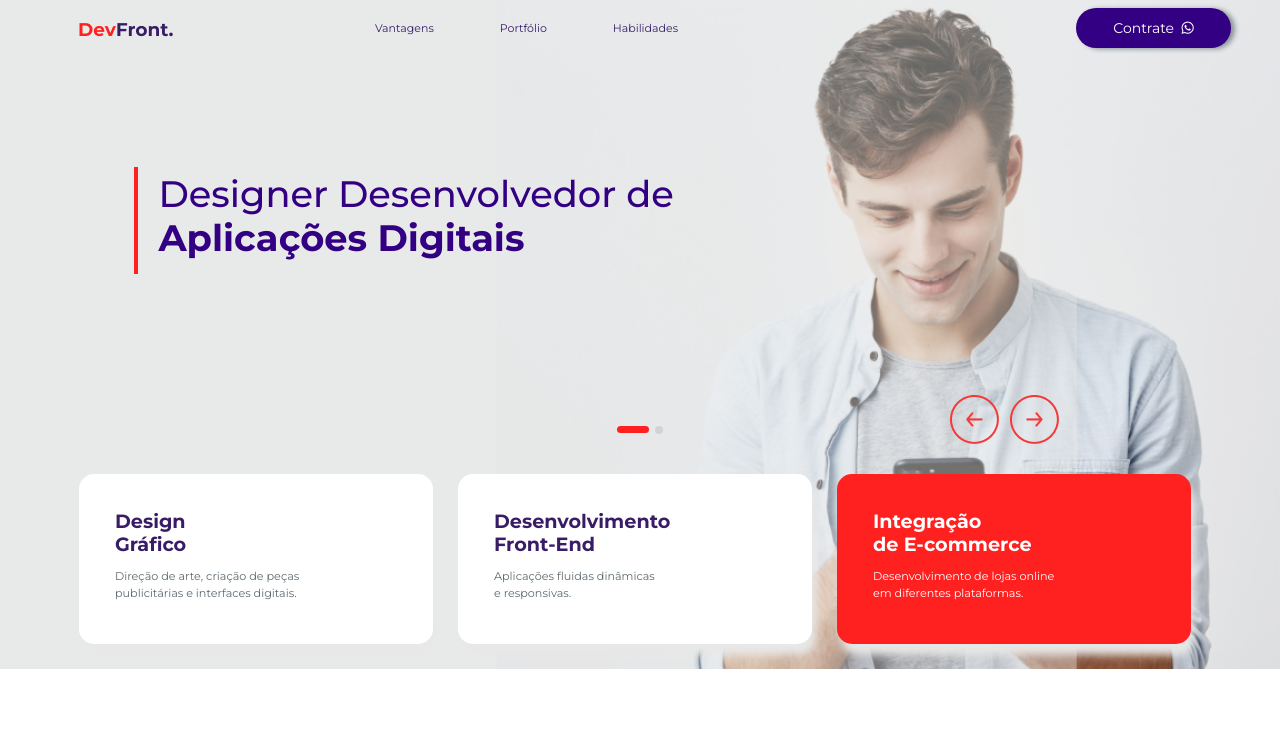
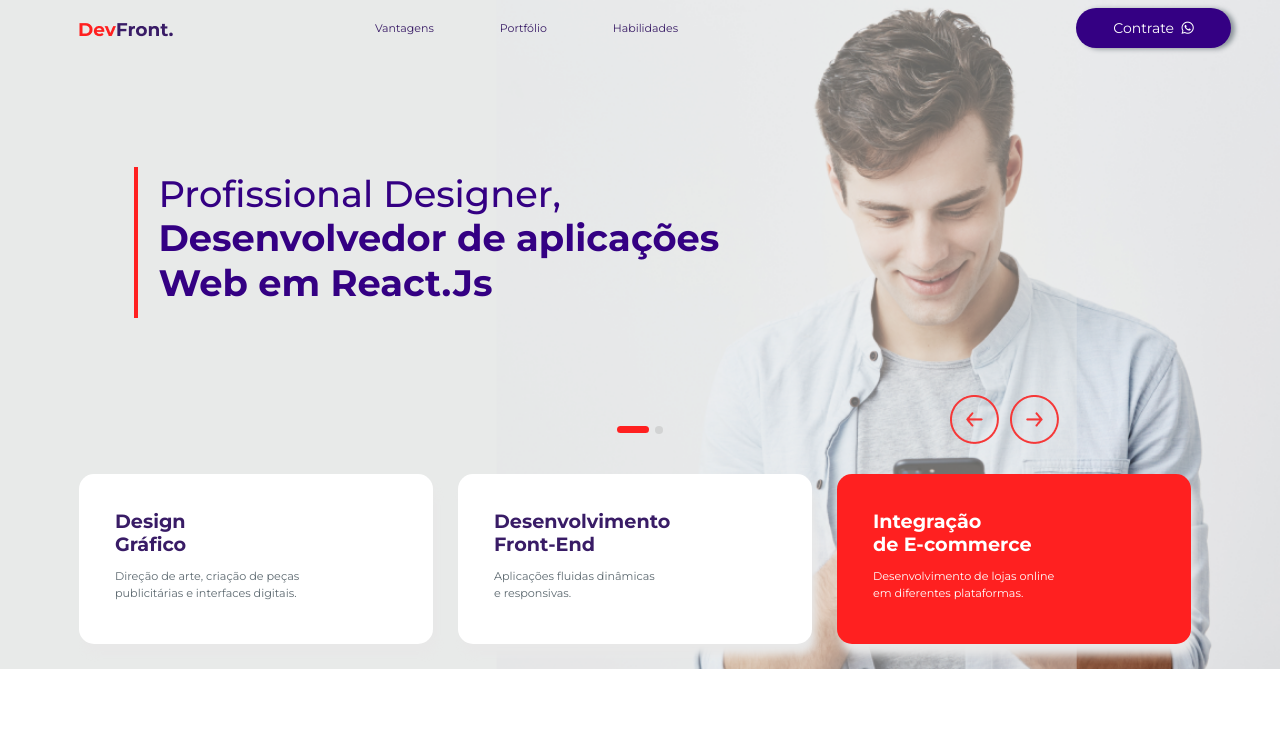
Before and after one commit to vadevlife/react_application, a Next.js app: page /index_dev in a window 1280 px wide. Shown: the top 735 px of the page. Built offline with nearby package versions, Linux system fonts and the light colour scheme.

Commit message:
fullbanner

```diff
--- a/components/fullbanner.js
+++ b/components/fullbanner.js
@@ -21,7 +21,7 @@
                       alt="First slide"
                       />
                     <Carousel.Caption className="text-primary text-left border bord er-start border-danger border-top-0 border-bottom-0 border-right-0">
-                      <h1 className="d-none d-sm-block">Designer Desenvolvedor de <strong> Aplicações Digitais</strong>
+                      <h1 className="d-none d-sm-block">Profissional Designer,<br></br><strong>Desenvolvedor de aplicações Web em React.Js </strong>
 
                       </h1>
 
```
